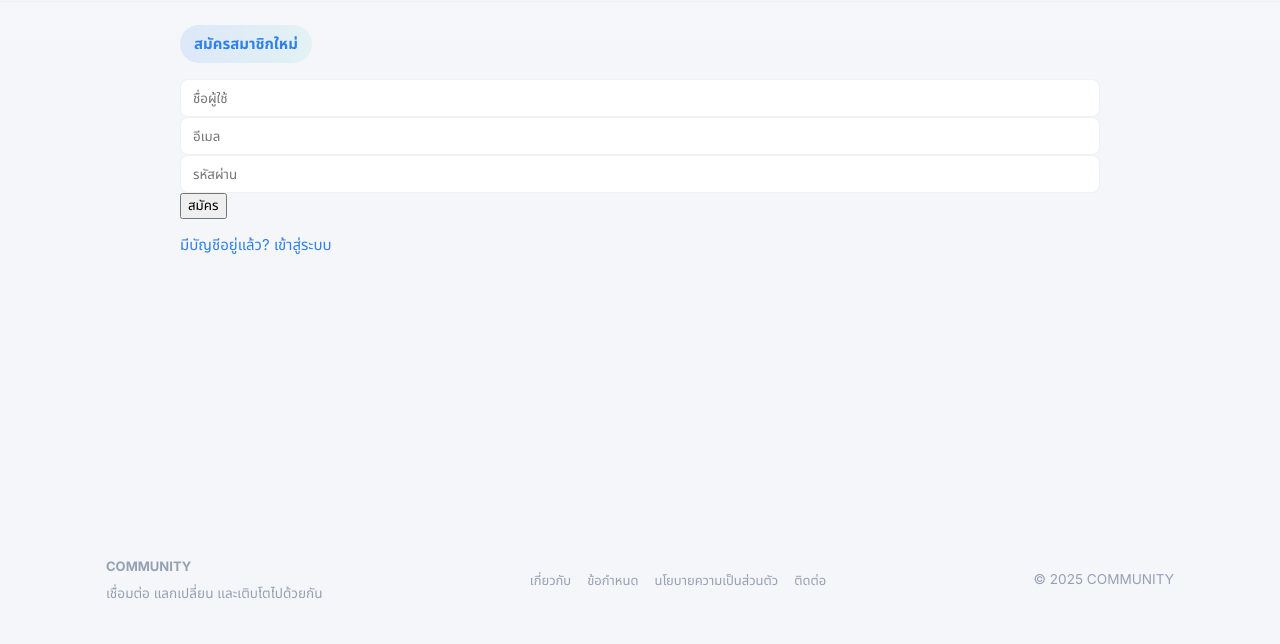
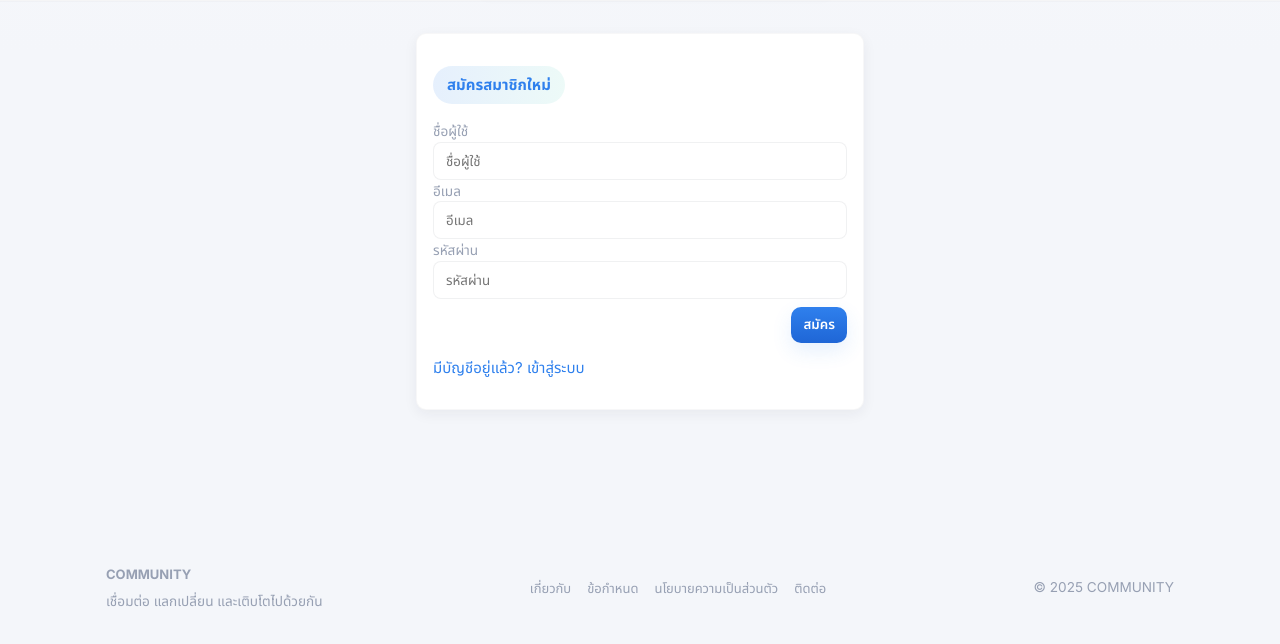
Before and after one commit to Jeffy2600II/Community-test, a website: page views/register.html in a window 1280 px wide. Shown: the part 68-712 px from the top of the page. Drawn offline with Linux system fonts and the light colour scheme; no server answers.

Commit message:
auto update: 2025-08-19 13:18:38
✏️ Files Modified:
      views/register.html

```diff
--- a/views/register.html
+++ b/views/register.html
@@ -1,23 +1,31 @@
 <!DOCTYPE html>
 <html lang="th">
 <head>
-    <meta charset="UTF-8">
+    <meta charset="utf-8">
     <title>สมัครสมาชิก - Community</title>
-    <link href="https://fonts.googleapis.com/css2?family=Noto+Sans+Thai:wght@400;700&display=swap" rel="stylesheet">
     <link rel="stylesheet" href="/css/style.css">
 </head>
 <body>
   <div id="headerSlot"></div>
   <main>
+    <div class="container" style="max-width:480px;margin:2rem auto;">
+      <div class="card">
         <div class="section-title"><span>สมัครสมาชิกใหม่</span></div>
         <form id="registerForm">
+            <label class="small">ชื่อผู้ใช้</label>
             <input type="text" name="username" placeholder="ชื่อผู้ใช้" required>
+            <label class="small">อีเมล</label>
             <input type="email" name="email" placeholder="อีเมล" required>
+            <label class="small">รหัสผ่าน</label>
             <input type="password" name="password" placeholder="รหัสผ่าน" required>
-          <button type="submit">สมัคร</button>
-          <p id="msg"></p>
+            <div style="text-align:right;margin-top:8px">
+              <button type="submit" class="btn btn-primary">สมัคร</button>
+            </div>
+            <p id="msg" class="small" style="margin-top:8px"></p>
         </form>
-      <p><a href="/login">มีบัญชีอยู่แล้ว? เข้าสู่ระบบ</a></p>
+        <p style="margin-top:12px;"><a href="/login">มีบัญชีอยู่แล้ว? เข้าสู่ระบบ</a></p>
+      </div>
+    </div>
   </main>
   <div id="footerSlot"></div>
 <script src="/js/main.js"></script>
```
Lines whose indentation alone changed are shown as unchanged.
